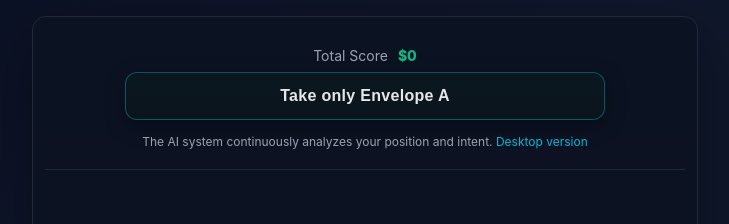
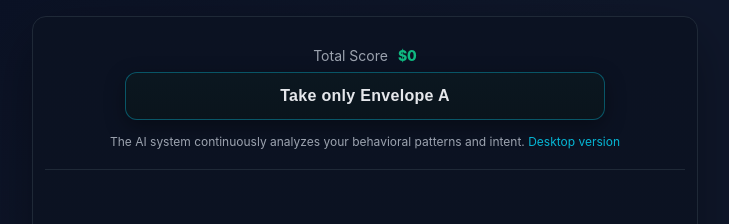
Before and after one commit to rashchedrin/newcomb, a plain HTML site: page mobile.html in a window 1280 px wide. Shown: the top 224 px of the page, without its empty margins (275-1004 px from the left). Drawn offline with Linux system fonts and the light colour scheme.

Commit message:
serious2

```diff
--- a/mobile.html
+++ b/mobile.html
@@ -157,7 +157,7 @@
     <div class="row row-top">
       <div class="score">Total Score <span id="scoreValue" class="value">$0</span></div>
       <button id="btnOneBox" class="btn btn-primary" type="button">Take only Envelope A</button>
-      <div class="helper-text">The AI system continuously analyzes your position and intent. <a href="index.html" style="color: var(--accent); text-decoration: none;">Desktop version</a></div>
+      <div class="helper-text">The AI system continuously analyzes your behavioral patterns and intent. <a href="index.html" style="color: var(--accent); text-decoration: none;">Desktop version</a></div>
     </div>
 
     <div class="row row-middle">
```
